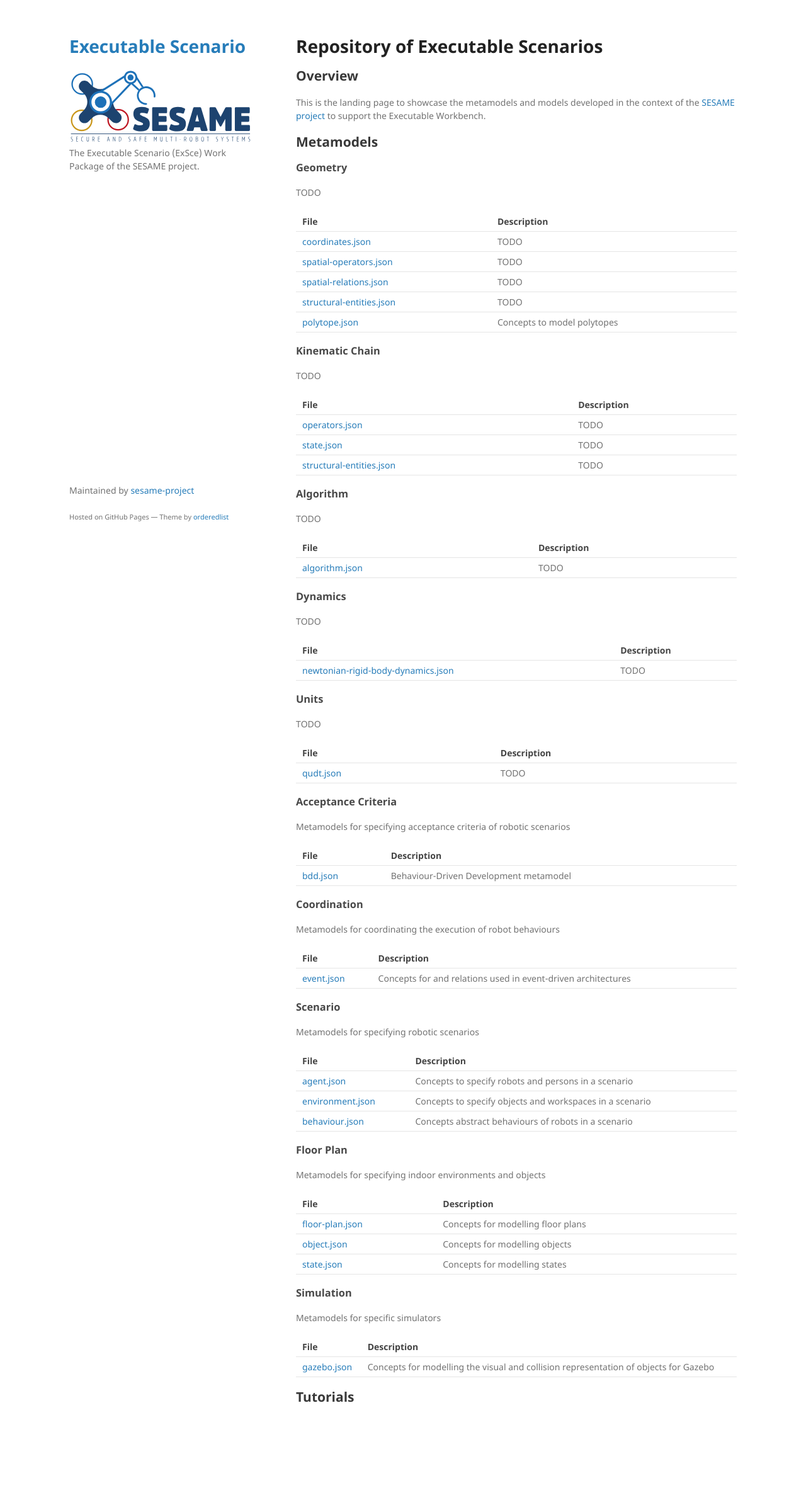
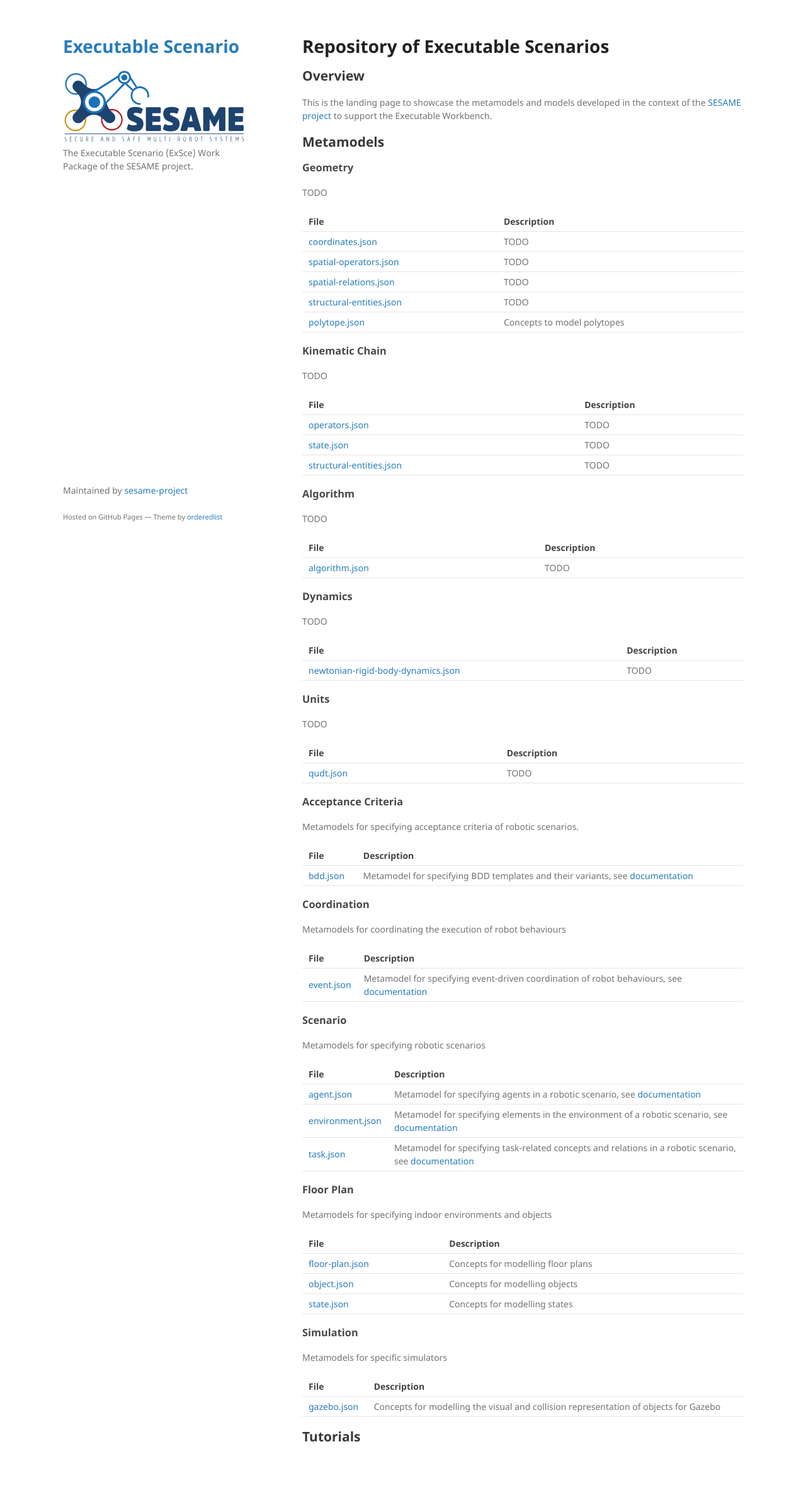
Before and after one commit to sesame-project/exsce, a Jekyll site: the page built from exsce-repo.md, in a window 1280 px wide. Shown: the whole page at 63% size. Built offline with Jekyll 4.4.1, drawn with Linux system fonts in a browser that asks for light colours; our own code applies the rules of GitHub Pages for plain Markdown files; before the commit the page ends 2300 px from its top, so only the background shows below that.

Commit message:
add links to BDD-related documentation

```diff
--- a/_data/metamodels.yml
+++ b/_data/metamodels.yml
@@ -52,31 +52,41 @@
     description: TODO
 
 - name: Acceptance Criteria
-  description: Metamodels for specifying acceptance criteria of robotic scenarios
+  description: Metamodels for specifying acceptance criteria of robotic scenarios.
   files:
   - name: bdd.json
     path: https://hbrs-sesame.github.io/metamodels/acceptance-criteria/bdd.json
-    description: Behaviour-Driven Development metamodel
+    description:
+      Metamodel for specifying BDD templates and their variants, see
+      [documentation](https://hbrs-sesame.github.io/bdd-dsl/bdd-concepts.html#bdd-scenario-templates-and-variants)
 
 - name: Coordination
   description: Metamodels for coordinating the execution of robot behaviours
   files:
   - name: event.json
     path: https://hbrs-sesame.github.io/metamodels/coordination/event.json
-    description: Concepts for and relations used in event-driven architectures
+    description:
+      Metamodel for specifying event-driven coordination of robot behaviours, see
+      [documentation](https://hbrs-sesame.github.io/bdd-dsl/bdd-concepts.html#coordination)
 
 - name: Scenario
   description: Metamodels for specifying robotic scenarios
   files:
   - name: agent.json
     path: https://hbrs-sesame.github.io/metamodels/agent.json
-    description: Concepts to specify robots and persons in a scenario
+    description:
+      Metamodel for specifying agents in a robotic scenario, see
+      [documentation](https://hbrs-sesame.github.io/bdd-dsl/bdd-concepts.html#agent)
   - name: environment.json
     path: https://hbrs-sesame.github.io/metamodels/environment.json
-    description: Concepts to specify objects and workspaces in a scenario
-  - name: behaviour.json
-    path: https://hbrs-sesame.github.io/metamodels/behaviour.json
-    description: Concepts abstract behaviours of robots in a scenario
+    description:
+      Metamodel for specifying elements in the environment of a robotic scenario, see
+      [documentation](https://hbrs-sesame.github.io/bdd-dsl/bdd-concepts.html#environment)
+  - name: task.json
+    path: https://hbrs-sesame.github.io/metamodels/task.json
+    description:
+      Metamodel for specifying task-related concepts and relations in a robotic scenario, see
+      [documentation](https://hbrs-sesame.github.io/bdd-dsl/bdd-concepts.html#task)
 
 - name: Floor Plan
   description: Metamodels for specifying indoor environments and objects
--- a/assets/css/style.scss
+++ b/assets/css/style.scss
@@ -7,7 +7,7 @@
 @media only screen and (min-width : 992px) {
 
 .wrapper {
-    width:1060px;
+    width:1080px;
 }
 
 header {
```
Also changed, not shown: exsce-workbench.md (+1 -1 lines).
